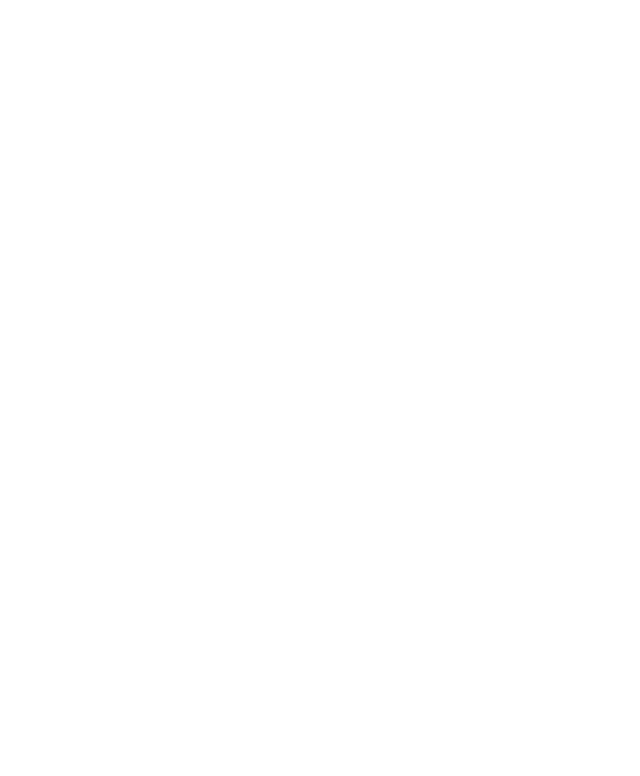
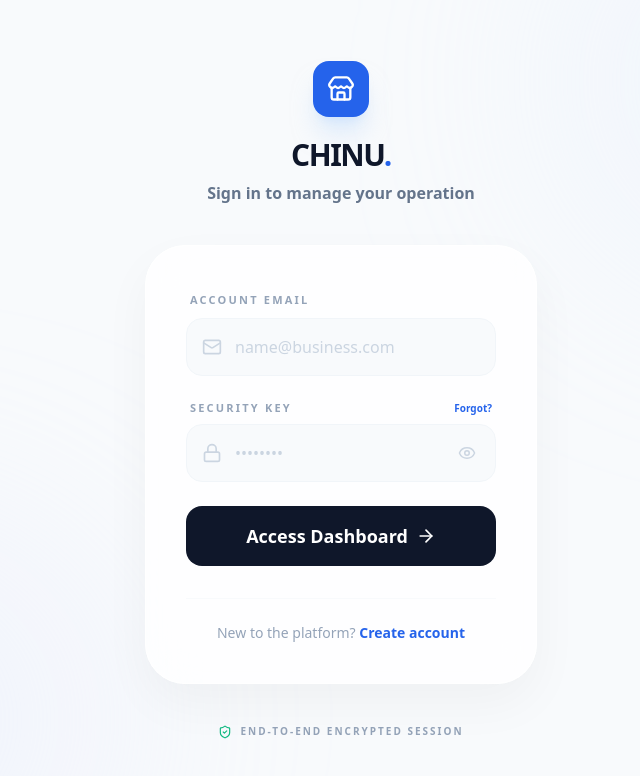
Before and after one commit to hemantbansal692-dev/ChinuInventoryPro, a React (Vite) app: page /login in a window 1280 px wide. Before the commit this address had no page. Shown: the top 776 px of the page, without its empty margins (299-939 px from the left). Built offline with nearby package versions, Linux system fonts and the light colour scheme.

Commit message:
finalised login page (just ui)

```diff
--- a/src/App.jsx
+++ b/src/App.jsx
@@ -8,6 +8,7 @@
 import OrderDetails from "./pages/OrderDetails";
 import EditOrder from "./pages/EditOrder";
 import Inventory from "./pages/Inventory";
+import Login from "./pages/Login";
 
 export default function App() {
   return (
@@ -16,6 +17,7 @@
 
         {/* ✅ Public Route */}
         <Route path="/" element={<LandingPage />} />
+        <Route path="/login" element={<Login />} />
 
         {/* ✅ App Routes (with layout) */}
         <Route element={<MainLayout />}>
--- a/src/pages/LandingPage.jsx
+++ b/src/pages/LandingPage.jsx
@@ -1,4 +1,5 @@
 import { motion } from "framer-motion";
+import { useNavigate } from "react-router-dom";
 import {
   BarChart3,
   Layers,
@@ -15,6 +16,9 @@
 } from "lucide-react";
 
 export default function LandingPage() {
+
+    const navigate = useNavigate();
+
   return (
     <div className="min-h-screen bg-white text-slate-900 font-sans selection:bg-blue-100 selection:text-blue-700">
 
@@ -33,7 +37,10 @@
             <div className="hidden md:flex items-center gap-10 text-sm font-bold text-slate-500 uppercase tracking-widest">
                 <a href="#features" className="hover:text-blue-600 transition-colors">Platform</a>
                 <a href="#impact" className="hover:text-blue-600 transition-colors">Impact</a>
-            <button className="px-6 py-3 rounded-xl bg-slate-900 text-white hover:bg-blue-600 transition-all shadow-xl active:scale-95">
+                <button
+                    onClick={() => navigate("/login")}
+                    className="px-6 py-3 rounded-xl bg-slate-900 text-white hover:bg-blue-600 transition-all shadow-xl active:scale-95"
+                    >
                     Open Dashboard
                 </button>
             </div>
--- /dev/null
+++ b/src/pages/Login.jsx
@@ -0,0 +1,141 @@
+import { useState } from "react";
+import { motion } from "framer-motion";
+import {
+  Store,
+  Mail,
+  Lock,
+  ArrowRight,
+  Eye,
+  EyeOff,
+  ShieldCheck,
+  Loader2
+} from "lucide-react";
+
+export default function Login() {
+  const [email, setEmail] = useState("");
+  const [password, setPassword] = useState("");
+  const [showPassword, setShowPassword] = useState(false);
+  const [isLoading, setIsLoading] = useState(false);
+
+  const handleLogin = (e) => {
+    e.preventDefault();
+    setIsLoading(true);
+    // Simulate authentication delay
+    setTimeout(() => setIsLoading(false), 2000);
+  };
+
+  return (
+    <div className="min-h-screen flex items-center justify-center bg-[#f8fafc] relative overflow-hidden font-sans">
+
+      {/* Soft Ambient Background Decor */}
+      <div className="absolute top-[-10%] right-[-10%] w-[40%] h-[40%] rounded-full bg-blue-100/40 blur-[120px] pointer-events-none" />
+      <div className="absolute bottom-[-10%] left-[-10%] w-[40%] h-[40%] rounded-full bg-indigo-100/40 blur-[120px] pointer-events-none" />
+
+      <motion.div
+        initial={{ opacity: 0, y: 20 }}
+        animate={{ opacity: 1, y: 0 }}
+        transition={{ duration: 0.6, ease: "easeOut" }}
+        className="relative z-10 w-full max-w-[440px] px-6"
+      >
+        {/* Brand Header */}
+        <div className="flex flex-col items-center mb-10">
+          <motion.div
+            whileHover={{ scale: 1.05 }}
+            className="w-14 h-14 bg-blue-600 rounded-2xl flex items-center justify-center shadow-xl shadow-blue-200/50 mb-5"
+          >
+            <Store className="text-white" size={28} />
+          </motion.div>
+          <h2 className="text-3xl font-black text-slate-900 tracking-tighter">
+            CHINU<span className="text-blue-600">.</span>
+          </h2>
+          <p className="text-slate-500 font-semibold mt-2 text-center">
+            Sign in to manage your operation
+          </p>
+        </div>
+
+        {/* Login Card */}
+        <div className="bg-white/80 backdrop-blur-xl p-8 md:p-10 rounded-[2.5rem] shadow-[0_20px_50px_rgba(0,0,0,0.04)] border border-white">
+          <form onSubmit={handleLogin} className="space-y-6">
+
+            {/* Account ID / Email */}
+            <div className="space-y-2">
+              <label className="text-[11px] font-bold text-slate-400 uppercase tracking-[0.2em] ml-1">
+                Account Email
+              </label>
+              <div className="relative group">
+                <Mail className="absolute left-4 top-1/2 -translate-y-1/2 text-slate-300 group-focus-within:text-blue-600 transition-colors" size={20} />
+                <input
+                  type="email"
+                  placeholder="name@business.com"
+                  value={email}
+                  onChange={(e) => setEmail(e.target.value)}
+                  className="w-full pl-12 pr-4 py-4 bg-slate-50 border border-slate-100 rounded-2xl text-slate-900 placeholder:text-slate-300 focus:bg-white focus:ring-4 focus:ring-blue-500/5 focus:border-blue-500 outline-none transition-all font-medium"
+                  required
+                />
+              </div>
+            </div>
+
+            {/* Security Key / Password */}
+            <div className="space-y-2">
+              <div className="flex justify-between items-center px-1">
+                <label className="text-[11px] font-bold text-slate-400 uppercase tracking-[0.2em]">
+                  Security Key
+                </label>
+                <button type="button" className="text-[10px] font-bold text-blue-600 hover:underline">
+                  Forgot?
+                </button>
+              </div>
+              <div className="relative group">
+                <Lock className="absolute left-4 top-1/2 -translate-y-1/2 text-slate-300 group-focus-within:text-blue-600 transition-colors" size={20} />
+                <input
+                  type={showPassword ? "text" : "password"}
+                  placeholder="••••••••"
+                  value={password}
+                  onChange={(e) => setPassword(e.target.value)}
+                  className="w-full pl-12 pr-12 py-4 bg-slate-50 border border-slate-100 rounded-2xl text-slate-900 placeholder:text-slate-300 focus:bg-white focus:ring-4 focus:ring-blue-500/5 focus:border-blue-500 outline-none transition-all font-medium"
+                  required
+                />
+                <button
+                  type="button"
+                  onClick={() => setShowPassword(!showPassword)}
+                  className="absolute right-4 top-1/2 -translate-y-1/2 text-slate-300 hover:text-slate-500 transition-colors p-1"
+                >
+                  {showPassword ? <EyeOff size={18} /> : <Eye size={18} />}
+                </button>
+              </div>
+            </div>
+
+            {/* Submit Action */}
+            <button
+              type="submit"
+              disabled={isLoading}
+              className="w-full py-4 bg-slate-900 text-white rounded-2xl font-bold text-lg hover:bg-blue-600 hover:shadow-2xl hover:shadow-blue-200 transition-all active:scale-[0.98] disabled:opacity-80 disabled:cursor-not-allowed flex items-center justify-center gap-2"
+            >
+              {isLoading ? (
+                <Loader2 className="animate-spin" size={22} />
+              ) : (
+                <>
+                  Access Dashboard <ArrowRight size={20} />
+                </>
+              )}
+            </button>
+          </form>
+
+          {/* Footer of Card */}
+          <div className="mt-8 pt-6 border-t border-slate-50 text-center">
+            <p className="text-sm text-slate-400 font-medium">
+              New to the platform? <button className="text-blue-600 font-bold hover:underline">Create account</button>
+            </p>
+          </div>
+        </div>
+
+        {/* Global Security Footer */}
+        <div className="mt-10 flex flex-col items-center gap-3">
+          <div className="flex items-center gap-2 text-[10px] font-black text-slate-400 uppercase tracking-[0.2em]">
+            <ShieldCheck size={14} className="text-emerald-500" /> End-to-End Encrypted Session
+          </div>
+        </div>
+      </motion.div>
+    </div>
+  );
+}
```
Lines whose indentation alone changed are shown as unchanged.
